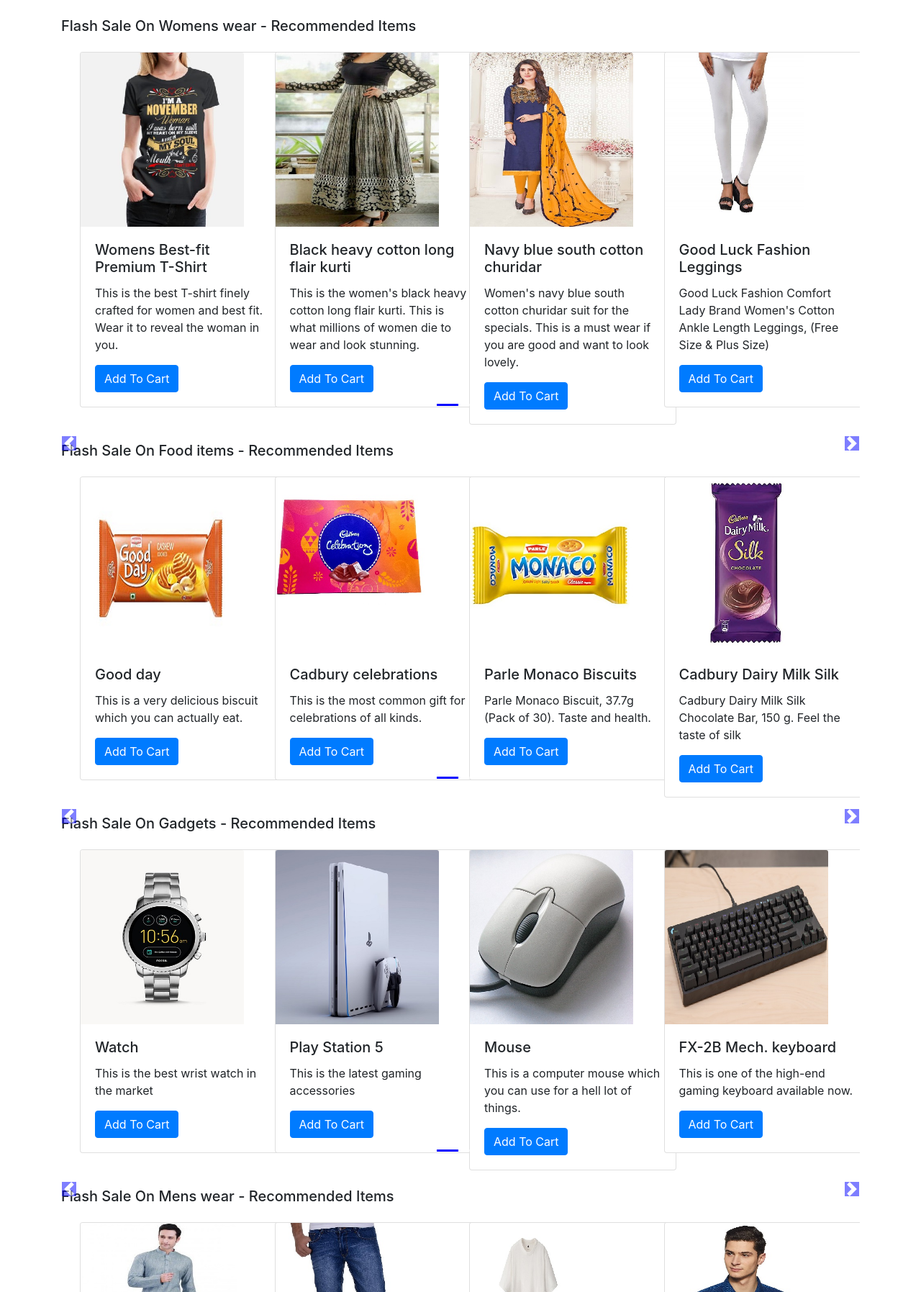
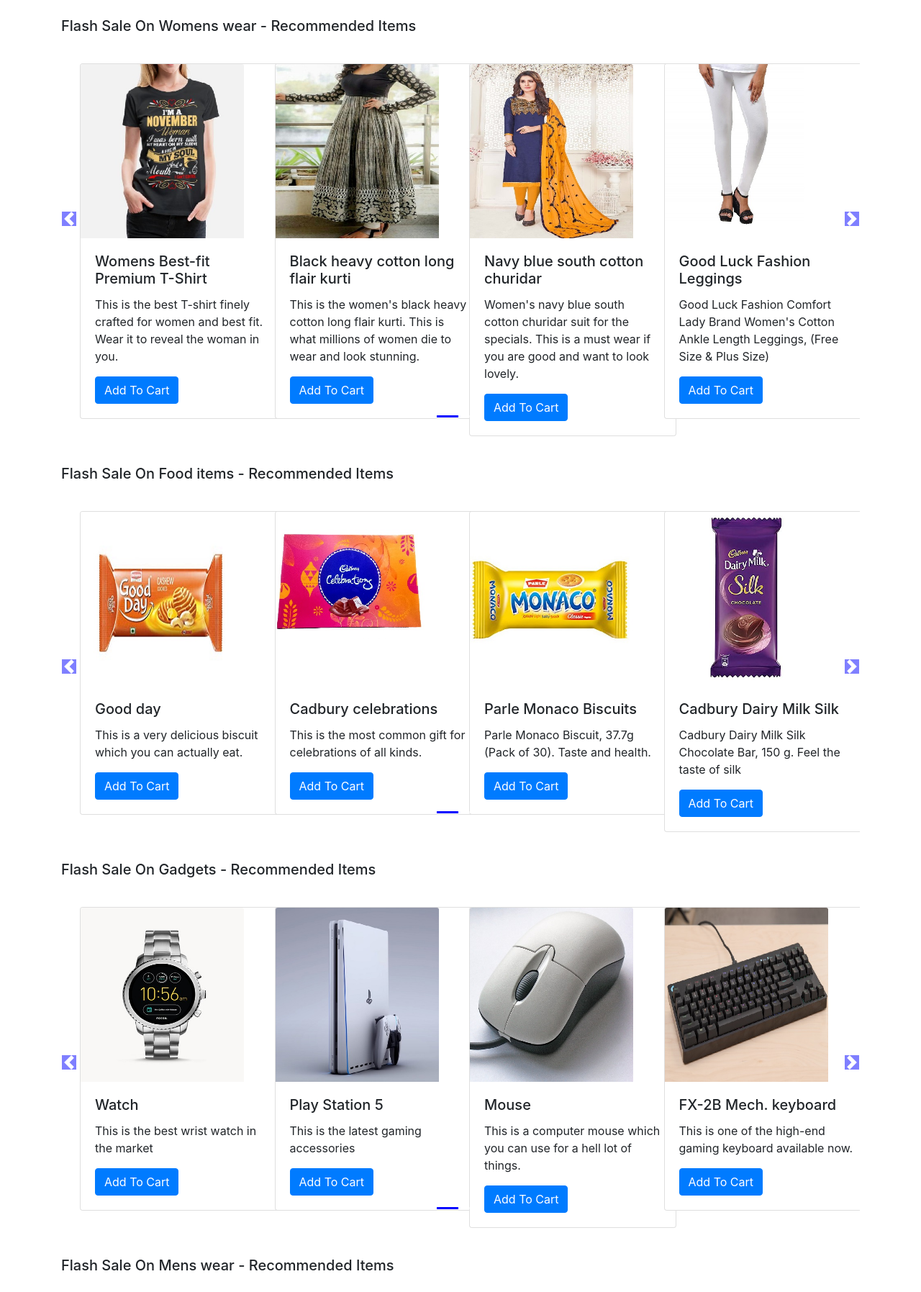
Before and after one commit to astrodestroyergithub/MyAwesomeCart, a Django app: page /shop/ in a window 1280 px wide. Shown: the part 56-1851 px from the top of the page at 72% size. Run offline with Django 3.2, Linux system fonts and the light colour scheme; data comes from the database, SQL or seed files in the repository; some libraries are stand-ins or nearby versions.

Commit message:
Added Bootstrap(row and col) and next-prev arrow alignment fixed

```diff
--- a/shop/templates/shop/index.html
+++ b/shop/templates/shop/index.html
@@ -47,7 +47,8 @@
     <!--Slideshow starts here -->
     {% for product, range, nSlides in allProds %}
     <h5 class="my-4">Flash Sale On {{product.0.category}} - Recommended Items</h5>
-    <div id="demo{{forloop.counter}}" class="carousel slide my-3" data-ride="carousel">
+    <div class="row">
+    <div id="demo{{forloop.counter}}" class="col carousel slide my-3" data-ride="carousel">
         <ul class="carousel-indicators">
             <li data-target="#demo{{forloop.counter}}" data-slide-to="0" class="active"></li>
 
@@ -85,12 +86,13 @@
         </div>
     </div>
     <!-- left and right controls for the slide -->
-    <a class="carousel-control-prev" href="#demo{{forloop.counter}}" data-slide="prev">
+    <a class="carousel-control-prev" href="#demo{{forloop.counter}}" data-slide="prev" style="padding-top: 222px">
         <span class="carousel-control-prev-icon"></span>
     </a>
-    <a class="carousel-control-next" href="#demo{{forloop.counter}}" data-slide="next">
+    <a class="carousel-control-next" href="#demo{{forloop.counter}}" data-slide="next" style="padding-top: 222px">
         <span class="carousel-control-next-icon"></span>
     </a>
+    </div>
     {% endfor %}
 </div>
 {% endblock %}
```
